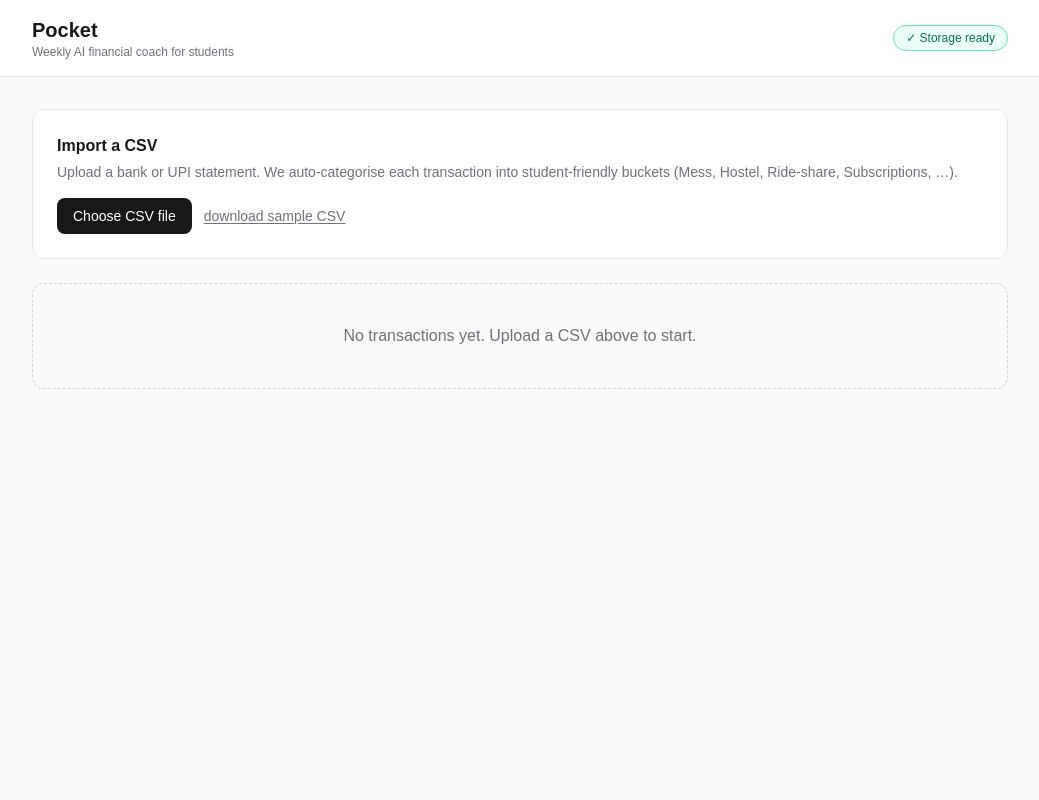
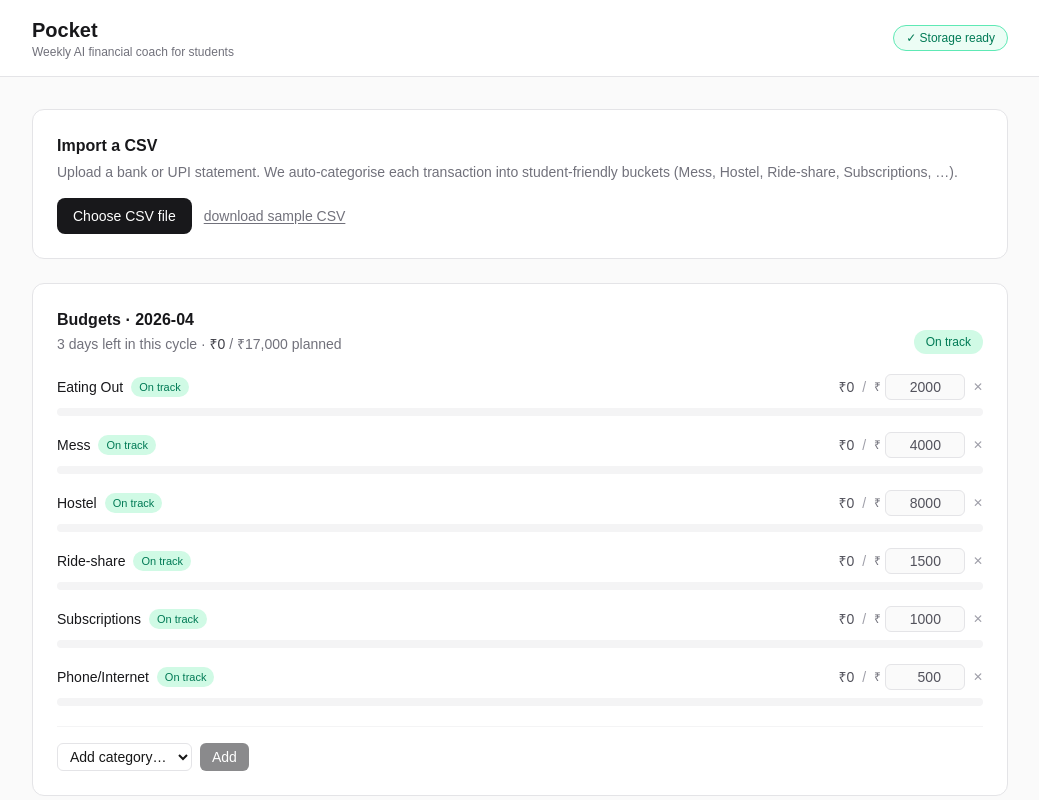
Before and after one commit to rahulsetia-tech/Claude-project-, a Next.js app: page / in a window 1280 px wide. Shown: the top 800 px of the page, without its empty margins (120-1159 px from the left). Built offline with nearby package versions, Linux system fonts and the light colour scheme.

Commit message:
feat: category budgets + 80/100 over-spend alerts (#2)

```diff
--- /dev/null
+++ b/src/components/Budgets.tsx
@@ -0,0 +1,207 @@
+"use client";
+
+import { useEffect, useMemo, useState } from "react";
+import {
+  computeSpentByCategory,
+  currentMonthKey,
+  daysLeftInMonth,
+  loadBudgets,
+  saveBudgets,
+  statusFor,
+  type Budget,
+  type BudgetStatus,
+} from "@/lib/budgets";
+import { listCategories } from "@/lib/categorize";
+import type { Transaction } from "@/lib/transactions";
+
+const fmt = new Intl.NumberFormat("en-IN", {
+  style: "currency",
+  currency: "INR",
+  maximumFractionDigits: 0,
+});
+
+const STATUS_PILL: Record<BudgetStatus, string> = {
+  under: "bg-emerald-100 text-emerald-700 dark:bg-emerald-950 dark:text-emerald-300",
+  warning: "bg-amber-100 text-amber-800 dark:bg-amber-950 dark:text-amber-300",
+  over: "bg-red-100 text-red-700 dark:bg-red-950 dark:text-red-300",
+};
+
+const STATUS_BAR: Record<BudgetStatus, string> = {
+  under: "bg-emerald-500",
+  warning: "bg-amber-500",
+  over: "bg-red-500",
+};
+
+const STATUS_LABEL: Record<BudgetStatus, string> = {
+  under: "On track",
+  warning: "⚠ 80%+ used",
+  over: "🚨 Over budget",
+};
+
+interface Props {
+  transactions: Transaction[];
+}
+
+export default function Budgets({ transactions }: Props) {
+  const [budgets, setBudgets] = useState<Budget[]>([]);
+  const [hydrated, setHydrated] = useState(false);
+  const [newCategory, setNewCategory] = useState<string>("");
+
+  useEffect(() => {
+    setBudgets(loadBudgets());
+    setHydrated(true);
+  }, []);
+
+  const monthKey = currentMonthKey();
+  const daysLeft = daysLeftInMonth();
+  const spent = useMemo(
+    () => computeSpentByCategory(transactions, monthKey),
+    [transactions, monthKey],
+  );
+
+  function updateLimit(category: string, limit: number) {
+    setBudgets((prev) => {
+      const next = prev.map((b) => (b.category === category ? { ...b, limit } : b));
+      saveBudgets(next);
+      return next;
+    });
+  }
+
+  function removeBudget(category: string) {
+    setBudgets((prev) => {
+      const next = prev.filter((b) => b.category !== category);
+      saveBudgets(next);
+      return next;
+    });
+  }
+
+  function addBudget() {
+    if (!newCategory) return;
+    if (budgets.some((b) => b.category === newCategory)) {
+      setNewCategory("");
+      return;
+    }
+    setBudgets((prev) => {
+      const next = [...prev, { category: newCategory, limit: 1000 }];
+      saveBudgets(next);
+      return next;
+    });
+    setNewCategory("");
+  }
+
+  if (!hydrated) return null;
+
+  const remainingCategories = listCategories().filter(
+    (c) => !budgets.some((b) => b.category === c),
+  );
+
+  const totalLimit = budgets.reduce((s, b) => s + b.limit, 0);
+  const totalSpent = budgets.reduce((s, b) => s + (spent[b.category] ?? 0), 0);
+  const overallStatus = statusFor(totalSpent, totalLimit);
+
+  return (
+    <div className="rounded-xl border border-zinc-200 bg-white p-6 dark:border-zinc-800 dark:bg-zinc-900">
+      <div className="flex flex-wrap items-end justify-between gap-3">
+        <div>
+          <h2 className="text-base font-semibold text-zinc-900 dark:text-zinc-50">
+            Budgets · {monthKey}
+          </h2>
+          <p className="mt-0.5 text-sm text-zinc-500">
+            {daysLeft} day{daysLeft === 1 ? "" : "s"} left in this cycle ·{" "}
+            <span className="font-medium text-zinc-700 dark:text-zinc-300">
+              {fmt.format(totalSpent)}
+            </span>{" "}
+            / {fmt.format(totalLimit)} planned
+          </p>
+        </div>
+        <span
+          className={`inline-block rounded-full px-3 py-1 text-xs font-medium ${STATUS_PILL[overallStatus]}`}
+        >
+          {STATUS_LABEL[overallStatus]}
+        </span>
+      </div>
+
+      <div className="mt-5 space-y-4">
+        {budgets.length === 0 && (
+          <p className="text-sm text-zinc-500">
+            No budgets yet. Add one below to start tracking.
+          </p>
+        )}
+
+        {budgets.map((b) => {
+          const used = spent[b.category] ?? 0;
+          const status = statusFor(used, b.limit);
+          const pct = b.limit > 0 ? Math.min(100, (used / b.limit) * 100) : 0;
+          return (
+            <div key={b.category} className="space-y-2">
+              <div className="flex flex-wrap items-center justify-between gap-2">
+                <div className="flex items-center gap-2">
+                  <span className="text-sm font-medium text-zinc-900 dark:text-zinc-100">
+                    {b.category}
+                  </span>
+                  <span
+                    className={`inline-block rounded-full px-2 py-0.5 text-[11px] font-medium ${STATUS_PILL[status]}`}
+                  >
+                    {STATUS_LABEL[status]}
+                  </span>
+                </div>
+                <div className="flex items-center gap-2 text-sm text-zinc-600 dark:text-zinc-400">
+                  <span className="tabular-nums">{fmt.format(used)}</span>
+                  <span className="text-zinc-400">/</span>
+                  <label className="flex items-center gap-1">
+                    <span className="text-xs text-zinc-500">₹</span>
+                    <input
+                      type="number"
+                      min={0}
+                      step={100}
+                      value={b.limit}
+                      onChange={(e) => updateLimit(b.category, Number(e.target.value) || 0)}
+                      className="w-20 rounded-md border border-zinc-200 bg-zinc-50 px-2 py-0.5 text-right text-sm tabular-nums dark:border-zinc-800 dark:bg-zinc-950 dark:text-zinc-100"
+                    />
+                  </label>
+                  <button
+                    onClick={() => removeBudget(b.category)}
+                    aria-label={`Remove ${b.category} budget`}
+                    className="text-xs text-zinc-400 hover:text-red-500"
+                  >
+                    ✕
+                  </button>
+                </div>
+              </div>
+              <div className="h-2 w-full overflow-hidden rounded-full bg-zinc-100 dark:bg-zinc-800">
+                <div
+                  className={`h-full ${STATUS_BAR[status]} transition-[width]`}
+                  style={{ width: `${pct}%` }}
+                />
+              </div>
+            </div>
+          );
+        })}
+      </div>
+
+      {remainingCategories.length > 0 && (
+        <div className="mt-5 flex flex-wrap items-center gap-2 border-t border-zinc-100 pt-4 dark:border-zinc-800">
+          <select
+            value={newCategory}
+            onChange={(e) => setNewCategory(e.target.value)}
+            className="rounded-md border border-zinc-200 bg-white px-2 py-1 text-sm dark:border-zinc-700 dark:bg-zinc-950 dark:text-zinc-100"
+          >
+            <option value="">Add category…</option>
+            {remainingCategories.map((c) => (
+              <option key={c} value={c}>
+                {c}
+              </option>
+            ))}
+          </select>
+          <button
+            onClick={addBudget}
+            disabled={!newCategory}
+            className="rounded-md bg-zinc-900 px-3 py-1 text-sm font-medium text-white disabled:opacity-50 dark:bg-zinc-100 dark:text-zinc-900"
+          >
+            Add
+          </button>
+        </div>
+      )}
+    </div>
+  );
+}
--- a/src/components/Dashboard.tsx
+++ b/src/components/Dashboard.tsx
@@ -1,6 +1,7 @@
 "use client";
 
 import { useEffect, useState } from "react";
+import Budgets from "./Budgets";
 import CsvImport from "./CsvImport";
 import TransactionTable from "./TransactionTable";
 import {
@@ -38,6 +39,8 @@ export default function Dashboard() {
     <div className="space-y-6">
       <CsvImport onImport={onImport} />
 
+      <Budgets transactions={transactions} />
+
       {!hydrated ? null : transactions.length === 0 ? (
         <div className="rounded-xl border border-dashed border-zinc-300 p-10 text-center text-zinc-500 dark:border-zinc-700">
           No transactions yet. Upload a CSV above to start.
--- /dev/null
+++ b/src/lib/budgets.ts
@@ -0,0 +1,69 @@
+import { load, save } from "./storage";
+import type { Transaction } from "./transactions";
+
+export interface Budget {
+  category: string;
+  limit: number;
+}
+
+const KEY = "pocket:budgets";
+
+const DEFAULT_BUDGETS: Budget[] = [
+  { category: "Eating Out", limit: 2000 },
+  { category: "Mess", limit: 4000 },
+  { category: "Hostel", limit: 8000 },
+  { category: "Ride-share", limit: 1500 },
+  { category: "Subscriptions", limit: 1000 },
+  { category: "Phone/Internet", limit: 500 },
+];
+
+export function loadBudgets(): Budget[] {
+  return load<Budget[]>(KEY, DEFAULT_BUDGETS);
+}
+
+export function saveBudgets(budgets: Budget[]): void {
+  save(KEY, budgets);
+}
+
+export function currentMonthKey(now: Date = new Date()): string {
+  const y = now.getFullYear();
+  const m = `${now.getMonth() + 1}`.padStart(2, "0");
+  return `${y}-${m}`;
+}
+
+export function daysLeftInMonth(now: Date = new Date()): number {
+  const end = new Date(now.getFullYear(), now.getMonth() + 1, 0);
+  const ms = end.getTime() - now.getTime();
+  return Math.max(0, Math.ceil(ms / (1000 * 60 * 60 * 24)));
+}
+
+export function toMonthKey(dateStr: string): string | null {
+  const iso = dateStr.match(/^(\d{4})-(\d{2})-/);
+  if (iso) return `${iso[1]}-${iso[2]}`;
+  const dmy = dateStr.match(/^(\d{1,2})[\/\-](\d{1,2})[\/\-](\d{4})/);
+  if (dmy) return `${dmy[3]}-${dmy[2].padStart(2, "0")}`;
+  return null;
+}
+
+export function computeSpentByCategory(
+  transactions: Transaction[],
+  monthKey: string,
+): Record<string, number> {
+  const totals: Record<string, number> = {};
+  for (const t of transactions) {
+    const k = toMonthKey(t.date);
+    if (k !== null && k !== monthKey) continue;
+    totals[t.category] = (totals[t.category] ?? 0) + t.amount;
+  }
+  return totals;
+}
+
+export type BudgetStatus = "under" | "warning" | "over";
+
+export function statusFor(spent: number, limit: number): BudgetStatus {
+  if (limit <= 0) return "under";
+  const pct = spent / limit;
+  if (pct >= 1) return "over";
+  if (pct >= 0.8) return "warning";
+  return "under";
+}
```
